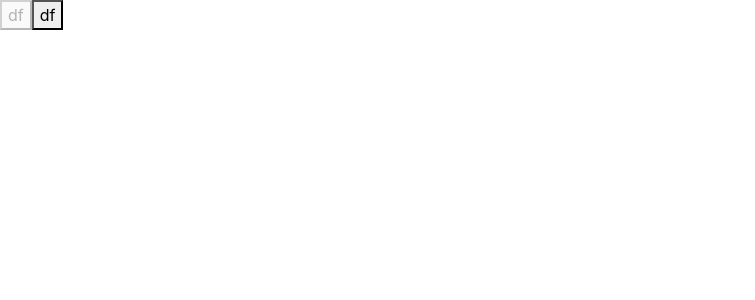
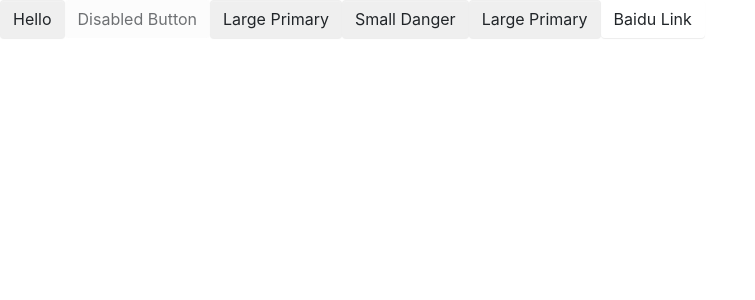
Before and after one commit to Hujianboo/boboDesign, a React (Create React App) app: page / in a window 1280 px wide. Shown: the top 300 px of the page, without its empty margins (0-755 px from the left). Built offline with nearby package versions, Linux system fonts and the light colour scheme.

Commit message:
add button style part1

```diff
--- a/src/App.tsx
+++ b/src/App.tsx
@@ -3,8 +3,21 @@ import Button, { ButtonType, ButtonSize } from "./components/Button/button";
 function App() {
   return (
     <div className="App">
-      <Button disabled>df</Button>
-      <Button>df</Button>
+      <Button>Hello</Button>
+      <Button disabled> Disabled Button</Button>
+      <Button btnType={ButtonType.Primary} size={ButtonSize.Large}>
+        Large Primary
+      </Button>
+      <Button btnType={ButtonType.Danger} size={ButtonSize.Small}>
+        Small Danger
+      </Button>
+      <Button btnType={ButtonType.Primary} size={ButtonSize.Large}>
+        Large Primary
+      </Button>
+      <Button btnType={ButtonType.Link} href="http://www.baidu.com">
+        {" "}
+        Baidu Link{" "}
+      </Button>
     </div>
   );
 }
--- /dev/null
+++ b/src/components/Button/_style.scss
@@ -0,0 +1,27 @@
+.btn {
+  position: relative;
+  display: inline-block;
+  font-weight: $btn-font-weight;
+  line-height: $btn-line-height;
+  color: $body-color;
+  white-space: nowrap;
+  text-align: center;
+  vertical-align: middle;
+  background-image: none;
+  border: $btn-border-width solid transparent;
+  padding: $btn-padding-y $btn-padding-x;
+  font-size: $btn-font-size;
+  border-radius: $border-radius;
+  box-shadow: $btn-box-shadow;
+  cursor: pointer;
+  transition: $btn-transition;
+  &.disabled,
+  &[disabled] {
+    cursor: not-allowed;
+    opacity: $btn-disabled-opacity;
+    box-shadow: none;
+    > * {
+      pointer-events: none;
+    }
+  }
+}
--- a/src/styles/_variables.scss
+++ b/src/styles/_variables.scss
@@ -151,3 +151,49 @@ $pre-color: null !default;
 
 // options 可配置选项
 $enable-pointer-cursor-for-buttons: true !default;
+
+// 边框 和 border radius
+$border-width: 1px !default;
+$border-color: $gray-300 !default;
+
+$border-radius: 0.25rem !default;
+$border-radius-lg: 0.3rem !default;
+$border-radius-sm: 0.2rem !default;
+
+// 按钮
+// 按钮基本属性
+$btn-font-weight: 400;
+$btn-padding-y: 0.375rem !default;
+$btn-padding-x: 0.75rem !default;
+$btn-font-family: $font-family-base !default;
+$btn-font-size: $font-size-base !default;
+$btn-line-height: $line-height-base !default;
+
+//不同大小按钮的 padding 和 font size
+$btn-padding-y-sm: 0.25rem !default;
+$btn-padding-x-sm: 0.5rem !default;
+$btn-font-size-sm: $font-size-sm !default;
+
+$btn-padding-y-lg: 0.5rem !default;
+$btn-padding-x-lg: 1rem !default;
+$btn-font-size-lg: $font-size-lg !default;
+
+// 按钮边框
+$btn-border-width: $border-width !default;
+
+// 按钮其他
+$btn-box-shadow: inset 0 1px 0 rgba($white, 0.15), 0 1px 1px rgba($black, 0.075) !default;
+$btn-disabled-opacity: 0.65 !default;
+
+// 链接按钮
+$btn-link-color: $link-color !default;
+$btn-link-hover-color: $link-hover-color !default;
+$btn-link-disabled-color: $gray-600 !default;
+
+// 按钮 radius
+$btn-border-radius: $border-radius !default;
+$btn-border-radius-lg: $border-radius-lg !default;
+$btn-border-radius-sm: $border-radius-sm !default;
+
+$btn-transition: color 0.15s ease-in-out, background-color 0.15s ease-in-out,
+  border-color 0.15s ease-in-out, box-shadow 0.15s ease-in-out !default;
--- a/src/styles/index.scss
+++ b/src/styles/index.scss
@@ -2,3 +2,6 @@
 @import "variables";
 //layout
 @import "reboot";
+
+// button
+@import "../components/Button/style";
```
